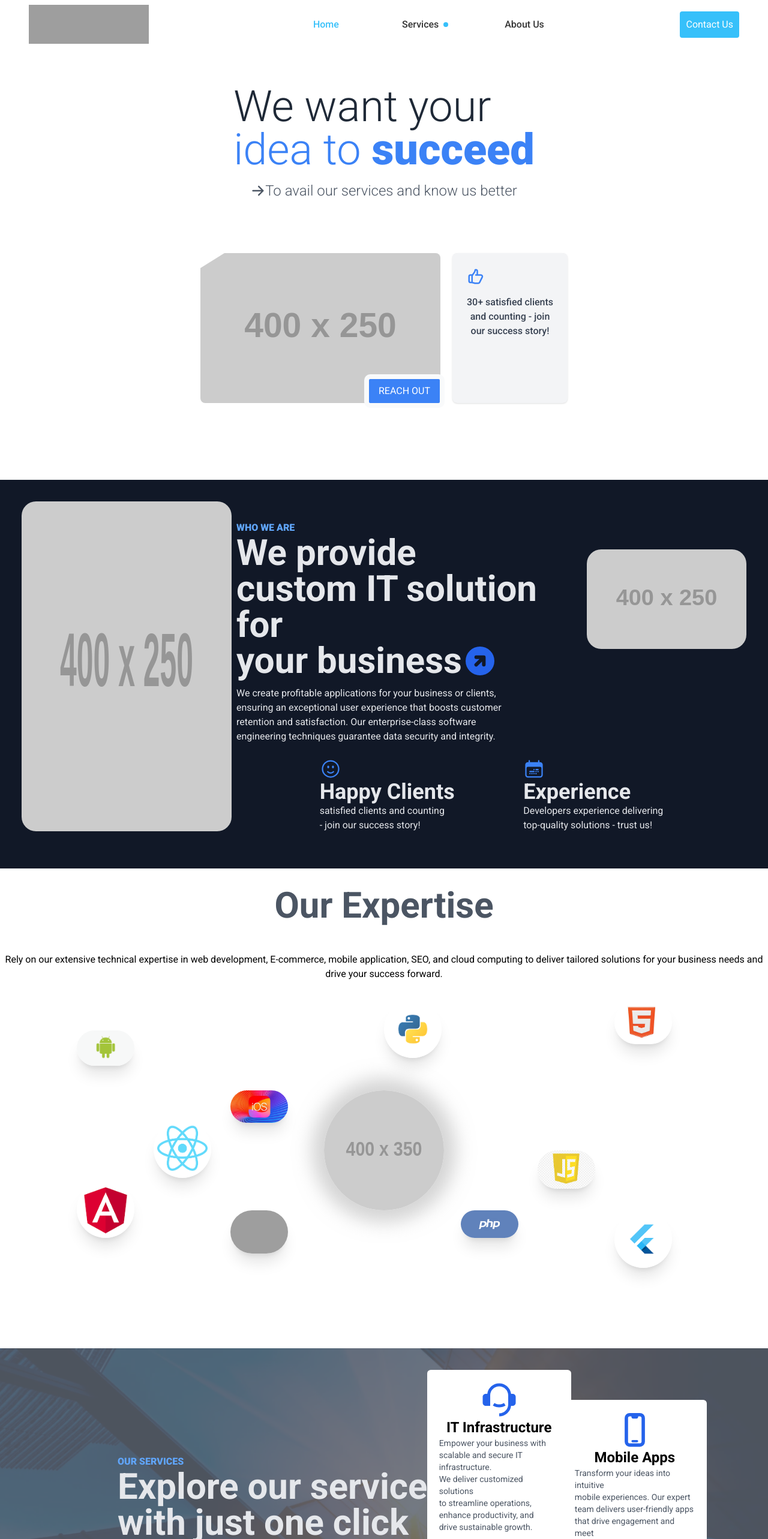
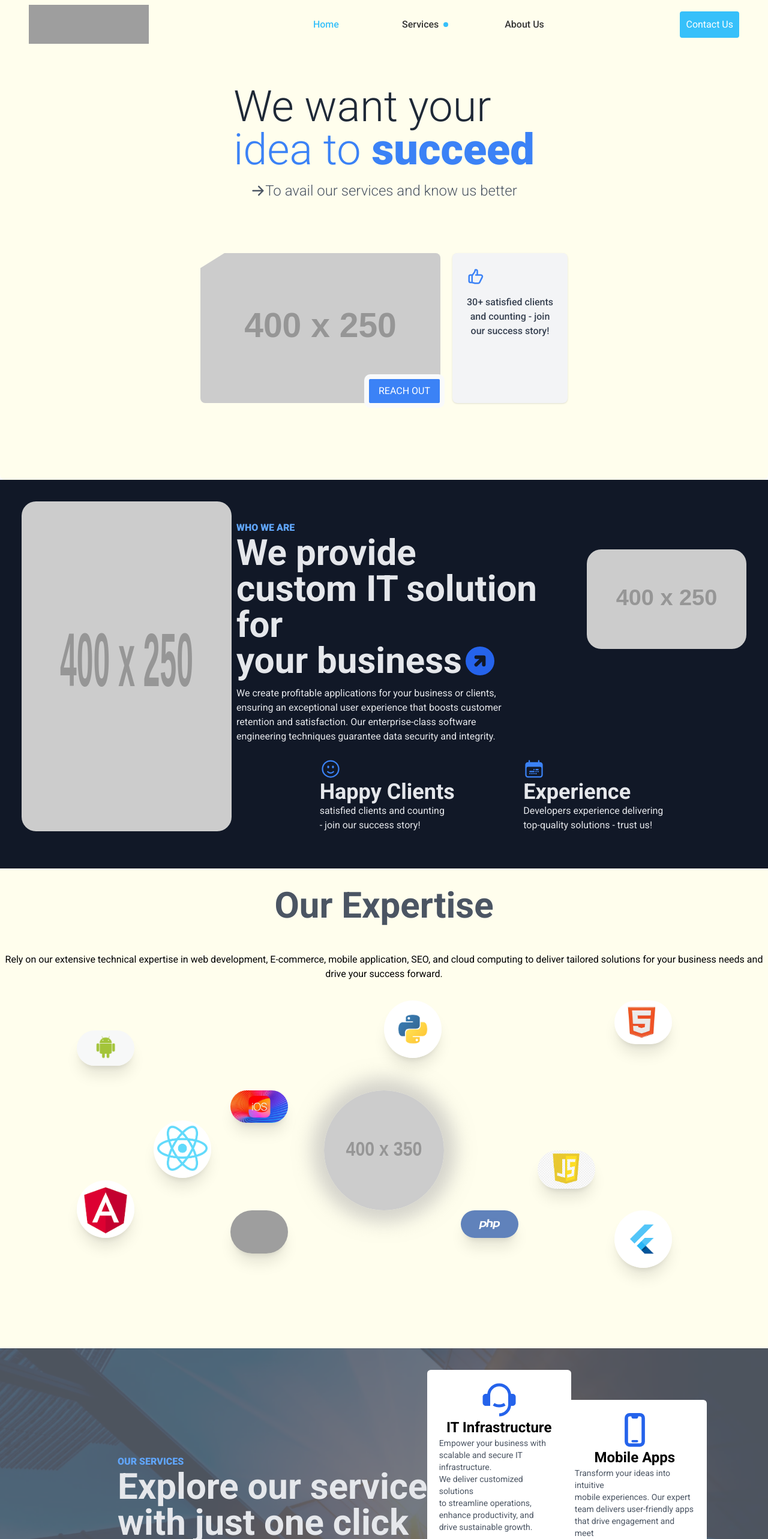
Before and after one commit to 94edwin89/thynk-tech, a React (Vite) app: page / in a window 1280 px wide. Shown: the top 2566 px of the page at 60% size. Built offline with nearby package versions, Linux system fonts and the light colour scheme; grey boxes are pictures that could not be loaded.

Commit message:
udpate in background

```diff
--- a/src/components/layouts/Header.jsx
+++ b/src/components/layouts/Header.jsx
@@ -64,6 +64,7 @@ const Header = () => {
   className={`w-full bg-white flex justify-center transition-all duration-300 ease-in ${
     isScrolled ? "fixed top-0 shadow-md z-50" : "absolute z-50"
   }`}
+  style={{ backgroundColor: "#fffeed" }}
 >
   <div className="container-1200 flex justify-between p-3 items-center">
     <img
--- a/src/components/layouts/landingpage/LandingOne.jsx
+++ b/src/components/layouts/landingpage/LandingOne.jsx
@@ -2,7 +2,10 @@ import { HiArrowRight, HiOutlineThumbUp } from "react-icons/hi";
 
 function LandingOne() {
   return (
-    <section className=" bg-gray-0 p-8 rounded-lg flex flex-col items-center pt-[110px] h-[100vh] relative">
+    <section
+      className=" p-8 rounded-lg flex flex-col items-center pt-[110px] h-[100vh] relative"
+      style={{ backgroundColor: "#fffeed" }}
+    >
       <div className="flex flex-col mb-8 w-full max-w-4xl items-center text-center md:text-left p-8">
         <h1 className="text-7xl font-bold text-gray-800 mb-4">
           <span className="font-light">We want your</span>
--- a/src/components/layouts/landingpage/OurExpetise.jsx
+++ b/src/components/layouts/landingpage/OurExpetise.jsx
@@ -26,6 +26,7 @@ function OurExpertise() {
     <div
       className="expertise-container relative h-screen w-full overflow-hidden"
       ref={ref}
+      style={{ backgroundColor: "#fffeed" }}
     >
       {/* Heading Section */}
       <div className="grid grid-flow-row gap-4">
```
